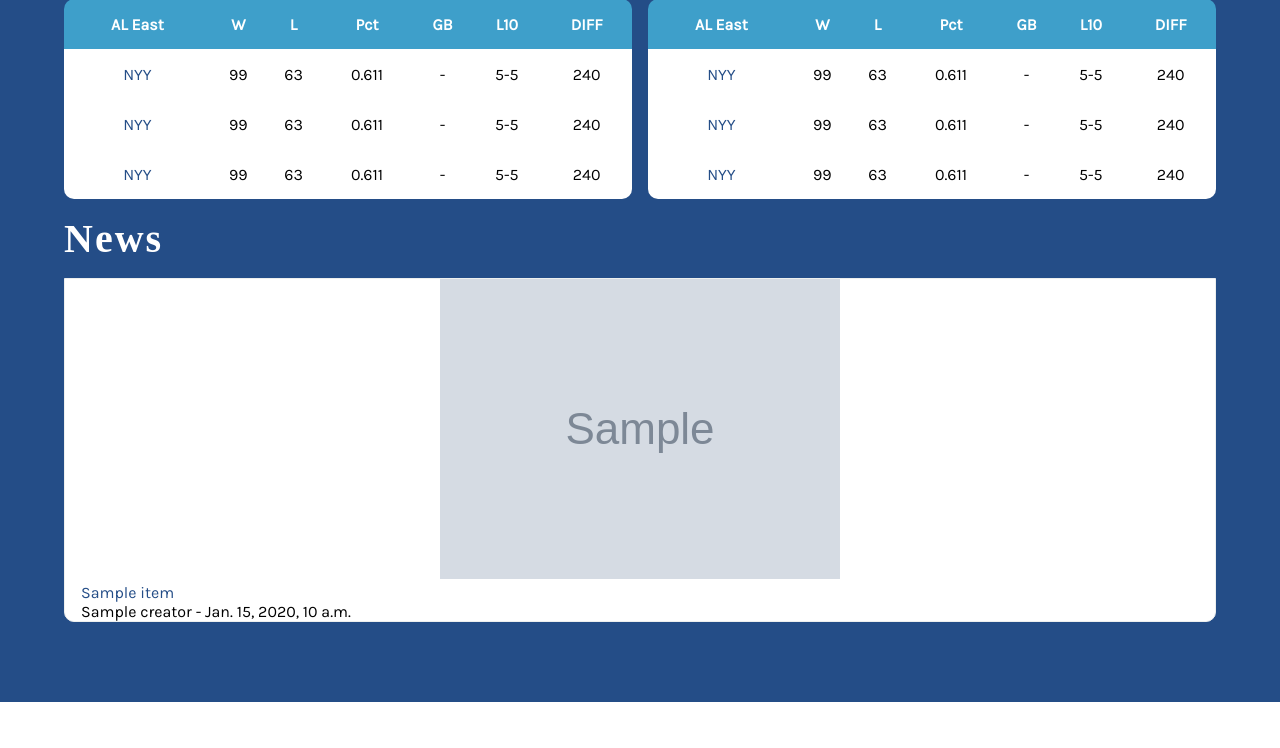
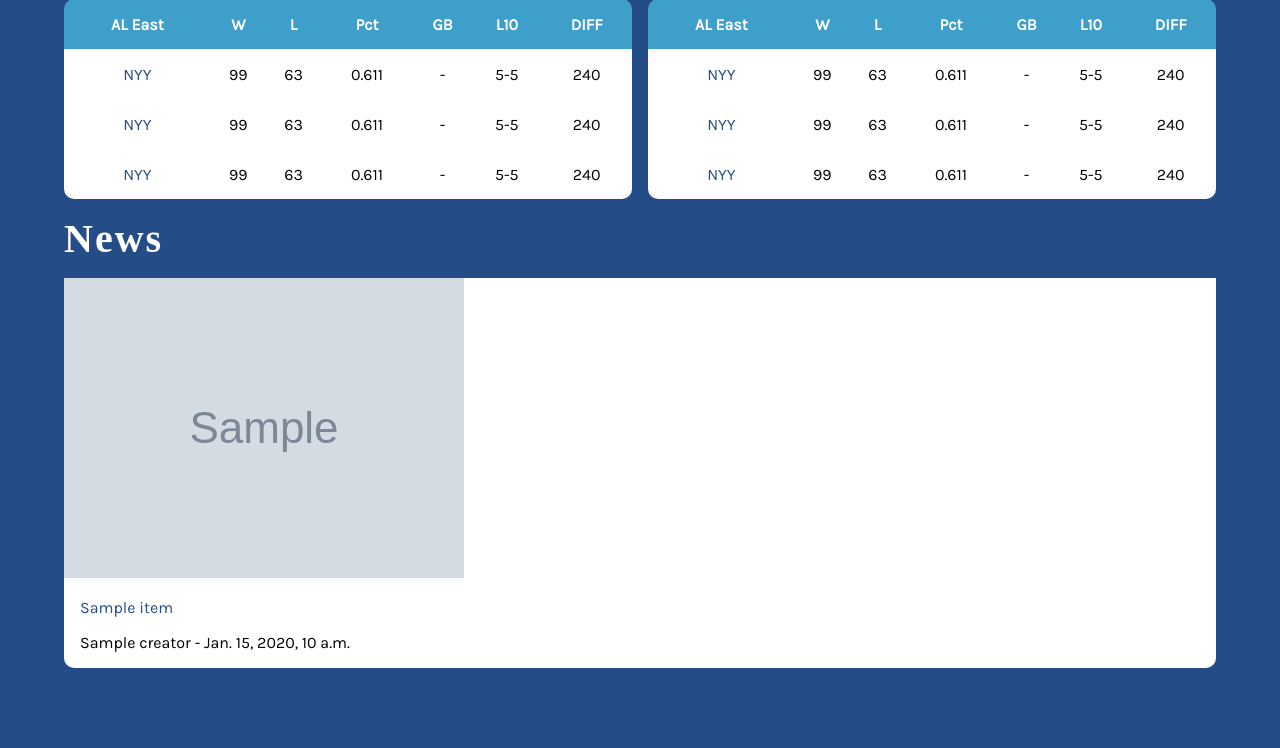
Before and after one commit to cd155/Assignment, a Django app: template blueJays/stats/templates/index.html in a window 1280 px wide. Shown: the part 156-904 px from the top of the page. Before the commit the page ends 858 px from the top, so only its background shows below. Run offline with Django 4.2, Linux system fonts and the light colour scheme; the template is opened without the code that fills it: most values are stand-ins (such as "Sample title", 1, 10 or a date in 2020); grey boxes marked "Sample" are stand-in pictures; some web fonts are replaced.

Commit message:
change new style

```diff
--- a/blueJays/stats/static/css/style.css
+++ b/blueJays/stats/static/css/style.css
@@ -118,11 +118,11 @@ main {
     margin-right: 5%;
 }
 
-main article {
+/* main article {
     border: 1px solid #EDEFEE;
     padding-left: 1rem;
     padding-right: 1rem;
-}
+} */
 
 figure {
     margin: 0;
@@ -155,20 +155,22 @@ input {
 }
 
 #news {
-    background-size: cover;
-    background-position: 75%;
+    /* background-size: cover;
+    background-position: 75%; */
     background-color: white;
-    min-height: 200px;
-    text-align: center;
+    /* min-height: 200px;
+    text-align: center; */
     border-bottom-left-radius: 10px;
     border-bottom-right-radius: 10px;
 }
 
 #news p {
     font-size: 1rem;
-    margin: 0;
+    margin: 1;
     color: black;
     text-align: left;
+    padding-left: 1rem;
+    padding-right: 1rem;
 }
 
 .cta {
```
